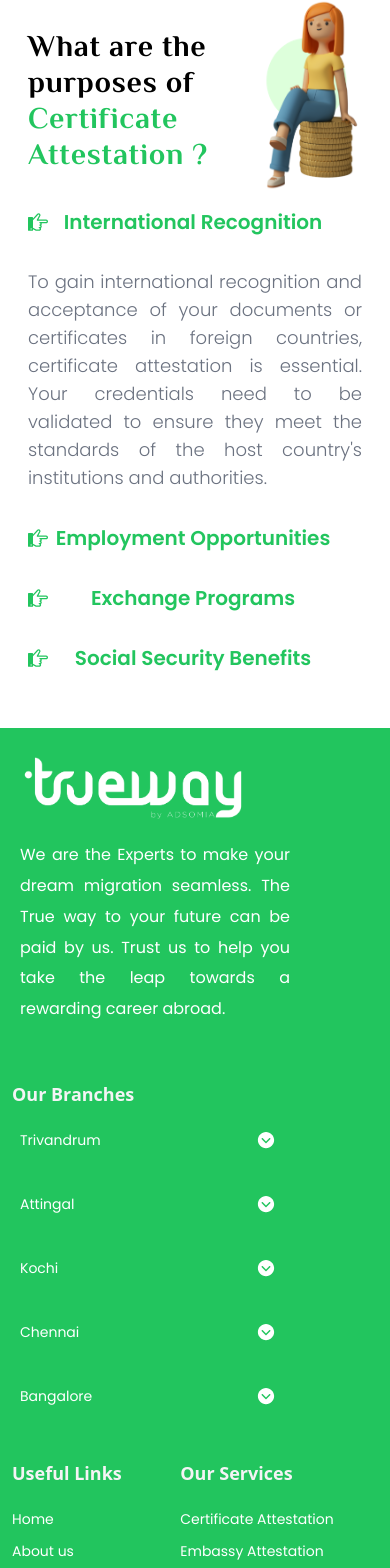
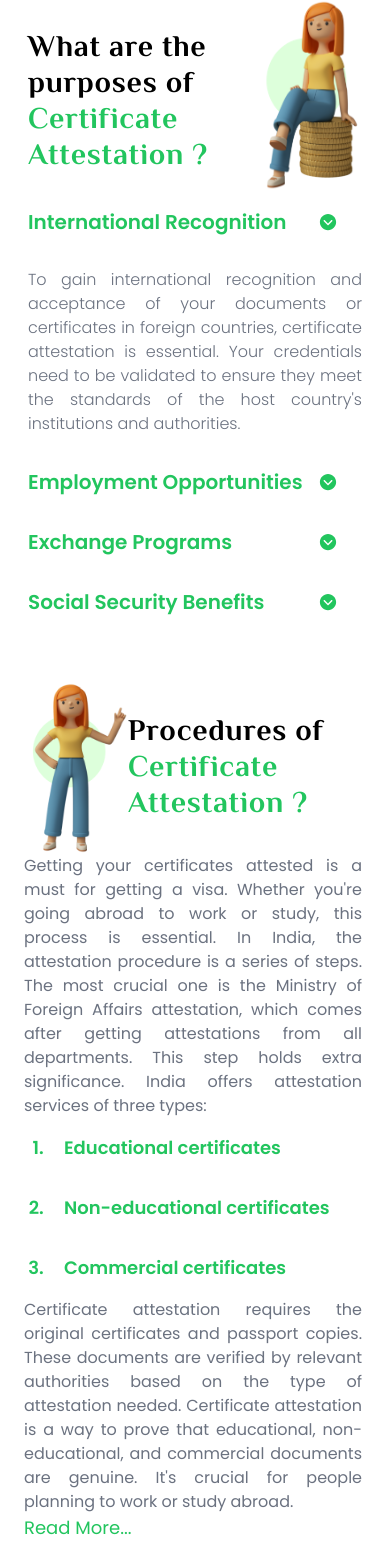
Before and after one commit to Truwayinternational/Trueway-Website, a React (Create React App) app: page /certificateAttestation in a window 390 px wide. Shown: the part 1967-3535 px from the top of the page. Built offline with nearby package versions, Linux system fonts and the light colour scheme.

Commit message:
Procedure of certificate attestation

```diff
--- a/src/Pages/OtherServices/Certificate Attestation/CertificateAttestation_index.js
+++ b/src/Pages/OtherServices/Certificate Attestation/CertificateAttestation_index.js
@@ -3,6 +3,7 @@ import CertificateAttestation from './CertificateAttestation'
 import WhatIsAttestation from './WhatIsAttestation'
 import WhatisCertificationAttestation from './WhatisCertificationAttestation'
 import PurposesOfCertificateAttestation from './PurposesOfCertificateAttestation'
+import ProcedureOfCA from './ProcedureOfCA'
 
 
 
@@ -13,6 +14,7 @@ function CertificateAttestation_index() {
         <WhatIsAttestation />
         <WhatisCertificationAttestation  />
         <PurposesOfCertificateAttestation />
+        <ProcedureOfCA />
     </div>
   )
 }
--- /dev/null
+++ b/src/Pages/OtherServices/Certificate Attestation/ProcedureOfCA.js
@@ -0,0 +1,55 @@
+import React, {useState} from 'react'
+import Avatar_3 from '../../../Assets/certificate attestation/avatar_3.png'
+
+
+function ProcedureOfCA() {
+
+    const [readMore, setReadMore] = useState(false)
+
+    const extraContent =<div>
+          <p className='lg:hidden flex text-md md:text-xl text-justify text-gray-500 font-poppins mb-10 pr-3'>
+          For educational documents like degrees and certificates, the process starts with notarization, followed by checks by departments and authorities in Mumbai and Delhi. Then, the embassy verifies them. For non-educational documents like birth, marriage, and employment certificates, the steps are similar, but embassy verification is replaced by consulate verification. For commercial documents, like certificates of origin or incorporation, it involves verification by the Chamber of Commerce, Ministry of External Affairs, and embassy.
+          </p>
+        </div>
+
+    const linkName = !readMore && 'Read More...'
+
+  return (
+    <div>
+      <div className='h-full w-max-1240px py-10'>
+          <div className='flex mx-4 lg:px-16 px-3'>
+            <img className='md:hidden grid  w-[100px]  mt-[-30px]' src={Avatar_3} alt="Avatar_3" />
+            <h3 className='md:text-5xl lg:px-48 text-3xl pb-5  font-Philosopher font-extrabold text-black  tracking-wide  '>Procedures of<br/><p className='text-green-500'>Certificate Attestation ?</p></h3>
+          </div>
+        <div className='flex '>
+          <div className='hidden md:flex h-full lg:pl-10 xl:mt-[-120px] py-4'>
+            <img src={Avatar_3} alt="avatar_3" />
+          </div>
+          <div className='w-full lg:px-12 lg:pr-16 px-4 pl-6 '>
+            <p className='text-md md:text-xl lg:text-lg text-justify text-gray-500 font-poppins pr-3 lg:p-0'>
+            Getting your certificates attested is a must for getting a visa. Whether you're going abroad to work or study, this process is essential. In India, the attestation procedure is a series of steps. The most crucial one is the Ministry of Foreign Affairs attestation, which comes after getting attestations from all departments. This step holds extra significance. India offers attestation services of three types:
+            <ol className='list-decimal text-green-500 font-semibold text-lg md:text-xl lg:px-10 pl-6'>
+                <li> Educational certificates </li>
+                <li> Non-educational certificates </li>
+                <li> Commercial certificates </li>
+            </ol>
+            Certificate attestation requires the original certificates and passport copies. These documents are verified by relevant authorities based on the type of attestation needed. Certificate attestation is a way to prove that educational, non-educational, and commercial documents are genuine. It's crucial for people planning to work or study abroad.
+            </p>
+            {/* readMore add in paragraph */}
+            <div className='lg:hidden flex'>
+              <p  onClick={()=> {setReadMore (!readMore)}}>
+                <h2 className='text-green-500 text-lg cursor-pointer font-poppins'>{linkName}</h2>
+              </p>
+              { readMore && extraContent }
+            </div>
+            <p className='hidden lg:flex text-md  lg:text-lg md:text-xl text-justify text-gray-500 font-poppins mb-10 pr-3 lg:p-0'>
+            For educational documents like degrees and certificates, the process starts with notarization, followed by checks by departments and authorities in Mumbai and Delhi. Then, the embassy verifies them. For non-educational documents like birth, marriage, and employment certificates, the steps are similar, but embassy verification is replaced by consulate verification. For commercial documents, like certificates of origin or incorporation, it involves verification by the Chamber of Commerce, Ministry of External Affairs, and embassy.
+            </p>
+          </div>
+        </div>
+      </div>
+  </div>
+  )
+}
+
+export default ProcedureOfCA
--- a/src/Pages/OtherServices/Certificate Attestation/PurposesOfCertificateAttestation.js
+++ b/src/Pages/OtherServices/Certificate Attestation/PurposesOfCertificateAttestation.js
@@ -6,7 +6,7 @@ import {
     AccordionBody,
   } from "@material-tailwind/react";
 
-import {ImPointRight} from 'react-icons/im'
+import {IoIosArrowDropdownCircle} from 'react-icons/io'
 
 function PurposesOfCertificateAttestation() {
 
@@ -23,40 +23,40 @@ function PurposesOfCertificateAttestation() {
               <h3 className='md:text-5xl text-3xl pb-5  font-Philosopher font-extrabold text-black  tracking-wide  '>What are the purposes of<br/><p className='text-green-500'>Certificate Attestation ?</p></h3>
               <img className='md:hidden grid  w-[100px]  mt-[-30px]' src={avatar_2} alt="avatar_2" />
             </div>
-          <div className='flex '>
+          <div className='flex'>
             <div className='lg:w-2/3 ml-3 lg:md-12 lg:px-20 px-4 '>
                 <div className='text-md md:text-xl lg:text-lg text-justify text-gray-500 font-poppins pr-3 lg:p-0'>
                     <Accordion open={alwaysOpen}>
-                        <AccordionHeader className='text-green-500 cursor-pointer text-start' onClick={handleAlwaysOpen}> <ImPointRight /> International Recognition
+                        <AccordionHeader className='text-green-500 cursor-pointer ' onClick={handleAlwaysOpen}>  International Recognition <IoIosArrowDropdownCircle className='ms-auto'/>
                         </AccordionHeader>
-                        <AccordionBody className="text-lg lg:tex-2xl text-gray-500">
+                        <AccordionBody className="text-md lg:tex-2xl text-gray-500">
                         To gain international recognition and acceptance of your documents or certificates in foreign countries, certificate attestation is essential. Your credentials need to be validated to ensure they meet the standards of the host country's institutions and authorities.
                         </AccordionBody>
                     </Accordion>
                     {/* 2nd accordion */}
                     <Accordion open={open === 1}>
                         <AccordionHeader className='text-green-500 cursor-pointer text-start' onClick={() => handleOpen(1)}>
-                        <ImPointRight /> Employment Opportunities
+                         Employment Opportunities<IoIosArrowDropdownCircle className='ms-auto'/>
                         </AccordionHeader>
-                        <AccordionBody className="text-lg lg:tex-2xl text-gray-500">
+                        <AccordionBody className="text-md lg:tex-2xl text-gray-500">
                         Employers need to ensure that qualifications stated in their certificates are genuine for that certificate attestation is important. Only then can they apply for jobs there.
                         </AccordionBody>
                     </Accordion>
                     {/* 3rd accordion */}
                     <Accordion open={open === 2}>
                         <AccordionHeader className='text-green-500 cursor-pointer text-start' onClick={() => handleOpen(2)}>
-                        <ImPointRight />Exchange  Programs
+                        Exchange Programs<IoIosArrowDropdownCircle className='ms-auto'/>
                         </AccordionHeader>
-                        <AccordionBody className="text-lg lg:tex-2xl text-gray-500">
+                        <AccordionBody className="text-md lg:tex-2xl text-gray-500">
                         Those who want to participate in the collaboration or exchange programs between educational institutions require attested certificates to prove their eligibility for smooth transitions between institutions.
                         </AccordionBody>
                     </Accordion>
                     {/* 4th accordion */}
                     <Accordion open={open === 3}>
                         <AccordionHeader className='text-green-500 cursor-pointer text-start' onClick={() => handleOpen(3)}>
-                        <ImPointRight /> Social Security Benefits
+                        Social Security Benefits<IoIosArrowDropdownCircle className='ms-auto' />
                         </AccordionHeader>
-                        <AccordionBody className="text-lg lg:tex-2xl text-gray-500">
+                        <AccordionBody className="text-md lg:tex-2xl text-gray-500">
                         To get social security or any kind of benefits from the government you have to attest your documents to authenticate your identity, employment history and other eligibility.
                         </AccordionBody>
                     </Accordion>
```
